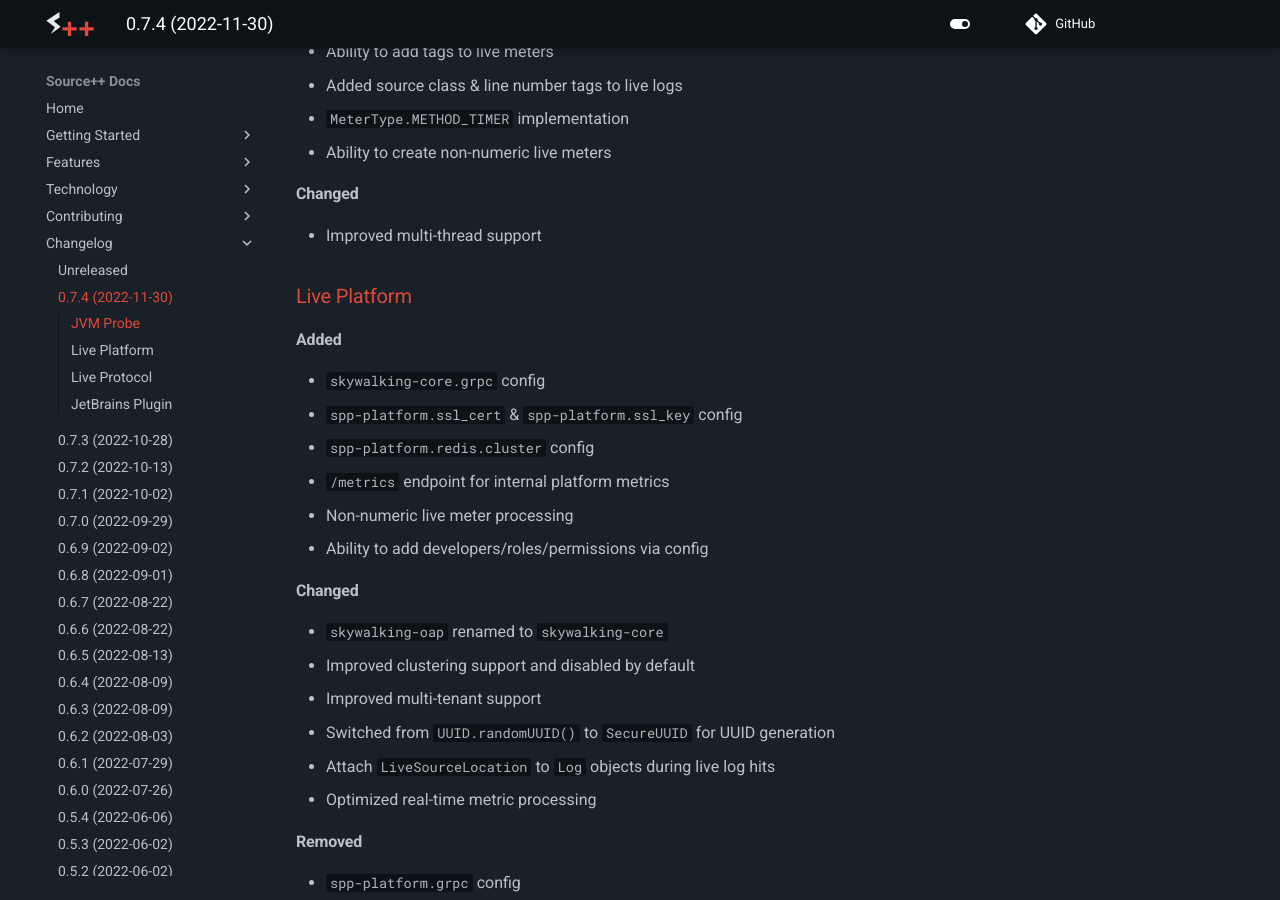
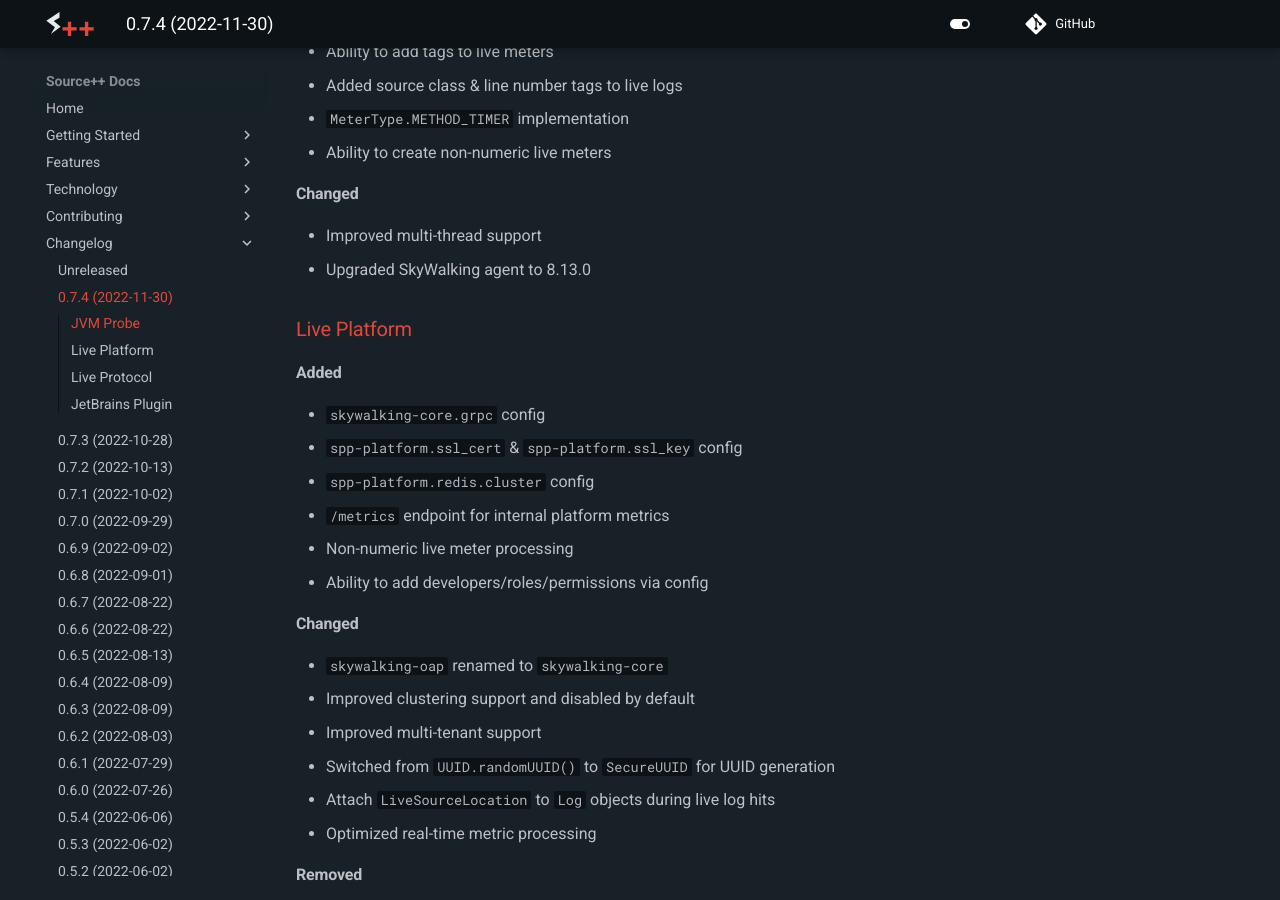
Before and after one commit to sourceplusplus/documentation, an MkDocs documentation site: the page built from docs/changelog/0.7.4.md, in a window 1280 px wide and 900 px high, scrolled down 329 px. Built offline with MkDocs 1.6.1 and Material for MkDocs 9.7.7, drawn with Linux system fonts in a browser that asks for light colours; comment, search, counter and statistics services are not loaded; the version menu is left out.

Commit message:
docs: changelog

```diff
--- a/docs/changelog/0.7.4.md
+++ b/docs/changelog/0.7.4.md
@@ -13,6 +13,7 @@
 
 #### Changed
 - Improved multi-thread support
+- Upgraded SkyWalking agent to 8.13.0
 
 ### [Live Platform](https://github.com/sourceplusplus/sourceplusplus)
 
```
